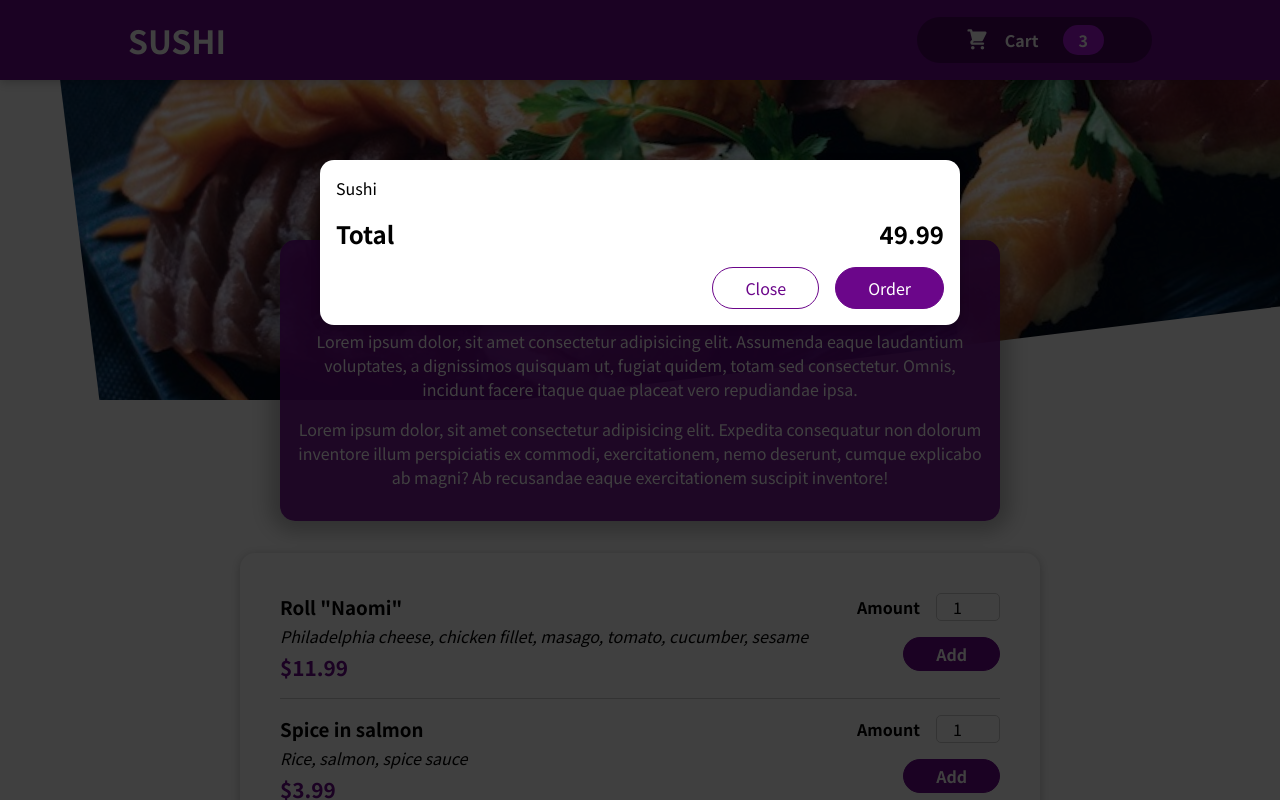
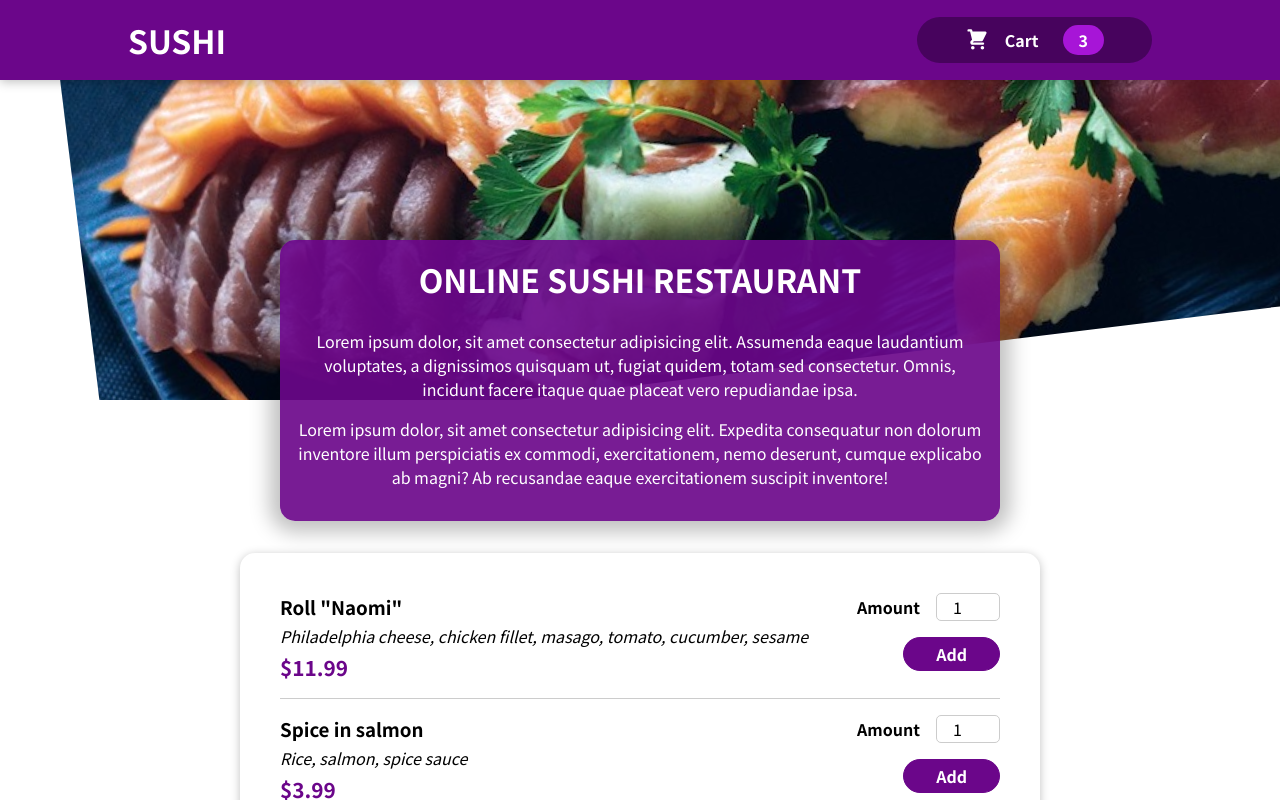
Before and after one commit to s-p-ko/sushi, a React (Create React App) app: page / in a window 1280 px wide. Shown: the top 800 px of the page. Built offline with nearby package versions, Linux system fonts and the light colour scheme.

Commit message:
Cart and Modal State Management

```diff
--- a/src/App.js
+++ b/src/App.js
@@ -1,13 +1,24 @@
-import React from 'react';
+import React, { useState } from 'react';
+
 import Cart from './components/Cart/Cart';
 import Header from './components/Layout/Header';
 import Meals from './components/Meals/Meals';
 
 const App = () => {
+  const [cartIsVisible, setCartIsVisible] = useState(false);
+
+  const showCartHandler = () => {
+    setCartIsVisible(true);
+  };
+
+  const hideCartHandler = () => {
+    setCartIsVisible(false);
+  };
+
   return (
     <>
-      <Cart />
-      <Header />
+      {cartIsVisible && <Cart onHideCart={hideCartHandler} />}
+      <Header onShowCart={showCartHandler} />
       <main>
         <Meals />
       </main>
--- a/src/components/Cart/Cart.js
+++ b/src/components/Cart/Cart.js
@@ -11,14 +11,16 @@
   );
 
   return (
-    <Modal>
+    <Modal onHideCart={props.onHideCart}>
       {cartItems}
       <div className={styles.total}>
         <span>Total</span>
         <span>49.99</span>
       </div>
       <div className={styles.actions}>
-        <button className={styles['button--alt']}>Close</button>
+        <button className={styles['button--alt']} onClick={props.onHideCart}>
+          Close
+        </button>
         <button className={styles.button}>Order</button>
       </div>
     </Modal>
--- a/src/components/Layout/Header.js
+++ b/src/components/Layout/Header.js
@@ -8,7 +8,7 @@
     <>
       <header className={styles.header}>
         <h1>SUSHI</h1>
-        <HeaderCartButton />
+        <HeaderCartButton onClick={props.onShowCart} />
       </header>
       <div className={styles['main-image']}>
         <img src={sushiImage} alt='Sushi meals' />
--- a/src/components/Layout/HeaderCartButton.js
+++ b/src/components/Layout/HeaderCartButton.js
@@ -3,7 +3,7 @@
 
 const HeaderCartButton = (props) => {
   return (
-    <button className={styles.button}>
+    <button className={styles.button} onClick={props.onClick}>
       <span className={styles.icon}>
         <CartIcon />
       </span>
--- a/src/components/UI/Modal.js
+++ b/src/components/UI/Modal.js
@@ -3,7 +3,7 @@
 import ReactDOM from 'react-dom';
 
 const Backdrop = (props) => {
-  return <div className={styles.backdrop}></div>;
+  return <div className={styles.backdrop} onClick={props.onHideCart}></div>;
 };
 
 const ModalWindow = (props) => {
@@ -19,7 +19,10 @@
 const Modal = (props) => {
   return (
     <>
-      {ReactDOM.createPortal(<Backdrop />, portalElement)}
+      {ReactDOM.createPortal(
+        <Backdrop onHideCart={props.onHideCart} />,
+        portalElement
+      )}
       {ReactDOM.createPortal(
         <ModalWindow>{props.children}</ModalWindow>,
         portalElement
```
